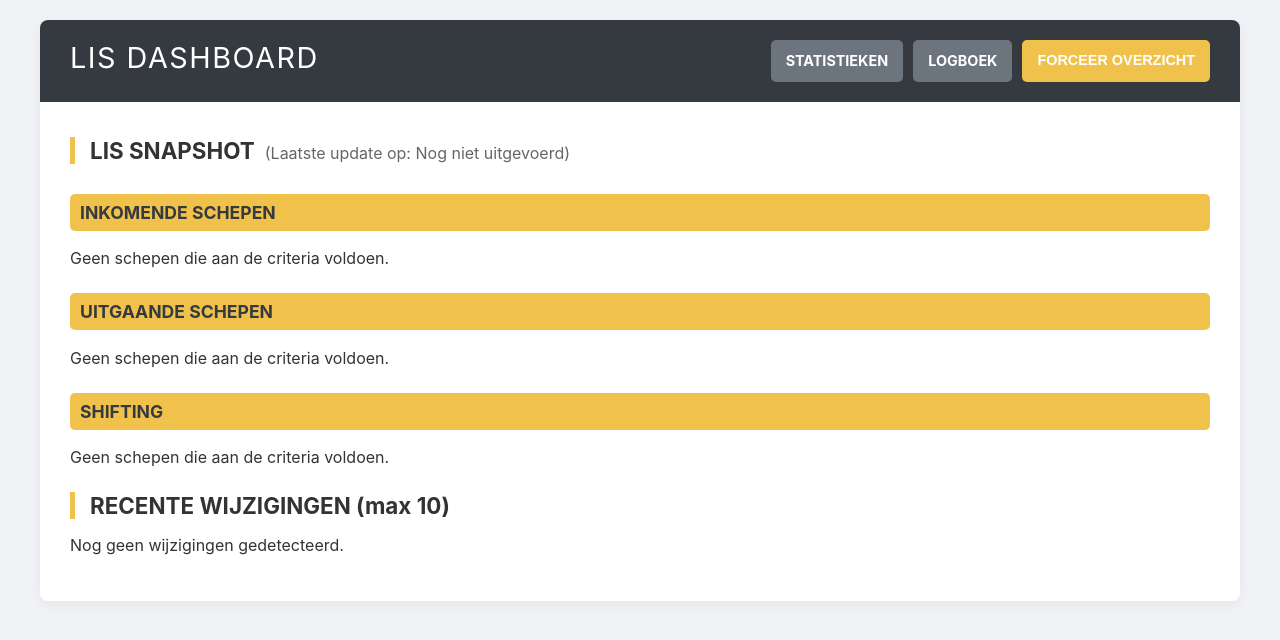
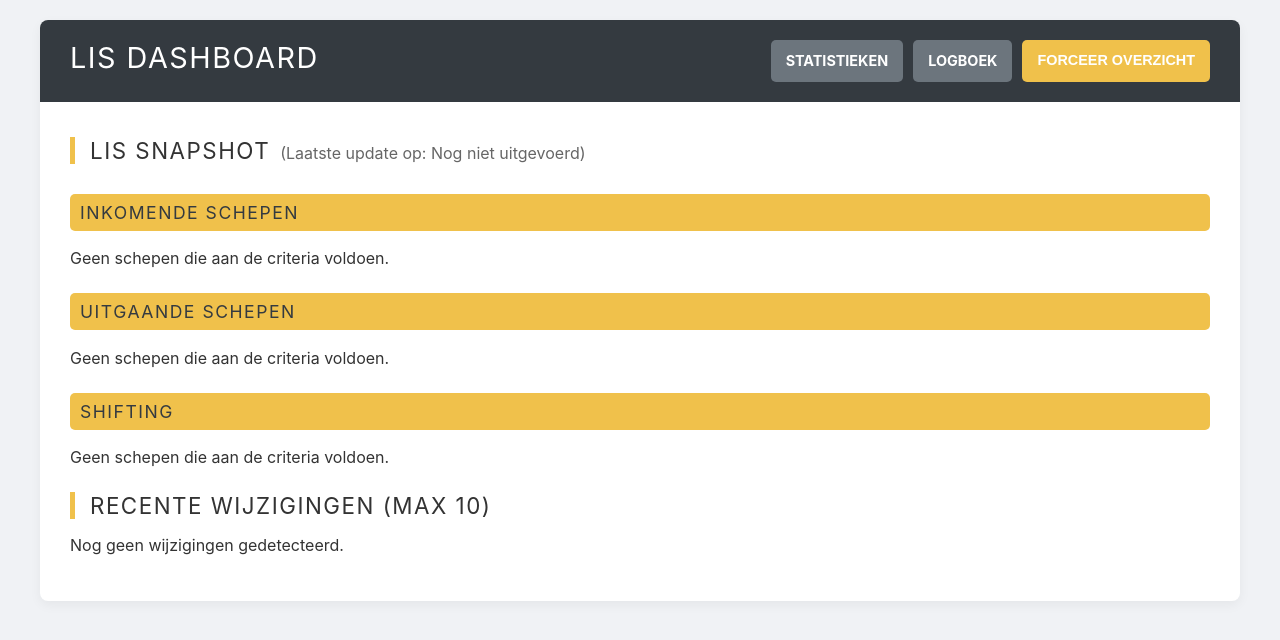
Before and after one commit to simoens/lis-cron-job, a Flask app: page / in a window 1280 px wide. Shown: the top 640 px of the page. Run offline with Flask 3, Linux system fonts and the light colour scheme; some libraries are stand-ins or nearby versions.

Commit message:
Update index.html

```diff
--- a/templates/index.html
+++ b/templates/index.html
@@ -32,20 +32,16 @@
             display: table;
             clear: both;
         }
-
-        /* --- HIER IS DE WIJZIGING --- */
         .header-bar h1 {
             border: none;
             margin: 0;
             padding: 0;
             font-size: 1.8em;
             float: left;
-            font-weight: 400; /* Iets minder 'bold' dan standaard */
-            text-transform: uppercase; /* STRAKKE HOOFDLETTERS */
-            letter-spacing: 1.5px; /* Meer ruimte tussen letters */
+            font-weight: 400; /* Strak lettertype */
+            text-transform: uppercase; /* Hoofdletters */
+            letter-spacing: 1.5px; /* Ruimte */
         }
-        /* --- EINDE WIJZIGING --- */
-
         .header-bar a {
             color: white;
             text-decoration: none;
@@ -90,6 +86,7 @@
             padding: 10px 30px 30px 30px;
         }
 
+        /* --- START WIJZIGING --- */
         /* Sectie headers met geel accent */
         h2 {
             font-size: 1.4em;
@@ -97,6 +94,10 @@
             padding-left: 15px;
             margin-top: 25px;
             margin-bottom: 10px;
+            /* Stijlen van H1 overgenomen */
+            font-weight: 400;
+            text-transform: uppercase;
+            letter-spacing: 1.5px;
         }
 
         /* H3 STIJL AANGEPAST */
@@ -107,9 +108,14 @@
             color: #343a40; /* Donkere tekst voor contrast */
             padding: 8px 10px; /* Padding voor 'pill' effect */
             border-radius: 5px; /* Afgeronde hoeken */
+            /* Stijlen van H1 overgenomen */
+            font-weight: 400;
+            text-transform: uppercase;
+            letter-spacing: 1.5px;
         }
+        /* --- EINDE WIJZIGING --- */
 
-        /* VASTE TABELINDELING */
+        /* Tabellen */
         table {
             width: 100%;
             border-collapse: collapse;
```
